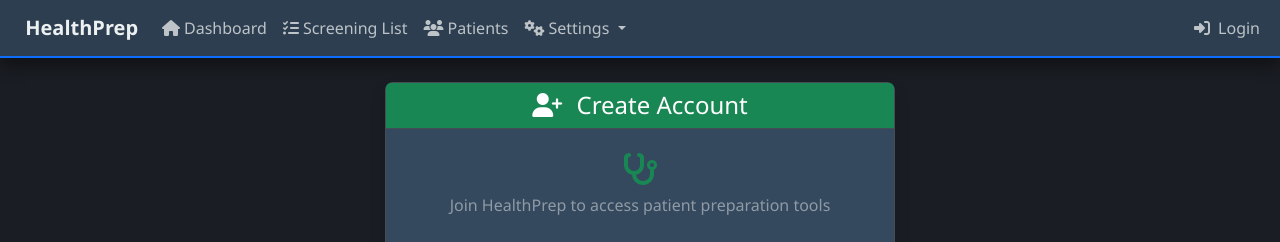
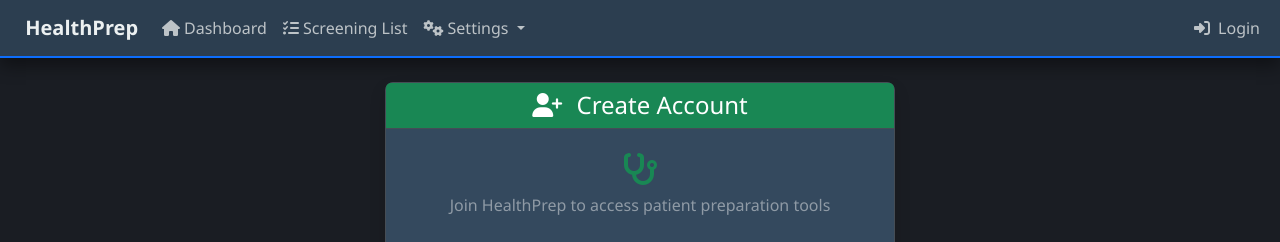
Before and after one commit to mitfusco98/HealthPrepV2, a Flask app: page /auth/register in a window 1280 px wide. Shown: the top 242 px of the page. Run offline with Flask 3, Linux system fonts and the light colour scheme; some libraries are stand-ins or nearby versions.

Commit message:
Assistant checkpoint: Remove Patients link from navigation
Assistant generated file changes:
- templates/base_user.html: Remove Patients link from navigation

---

User prompt:

can we remove 'patients' from the top navigation bar

Replit-Commit-Author: Assistant
Replit-Commit-Session-Id: db9acae9-5ee2-479e-92dc-1a41a7e37437

```diff
--- a/templates/base_user.html
+++ b/templates/base_user.html
@@ -46,11 +46,6 @@
                     <li class="nav-item">
                         <a class="nav-link" href="{{ url_for('ui.screening_list') }}">
                             <i class="fas fa-list-check me-1"></i>Screening List
-                        </a>
-                    </li>
-                    <li class="nav-item">
-                        <a class="nav-link" href="{{ url_for('ui.patient_list') }}">
-                            <i class="fas fa-users me-1"></i>Patients
                         </a>
                     </li>
                     <li class="nav-item dropdown">
```
